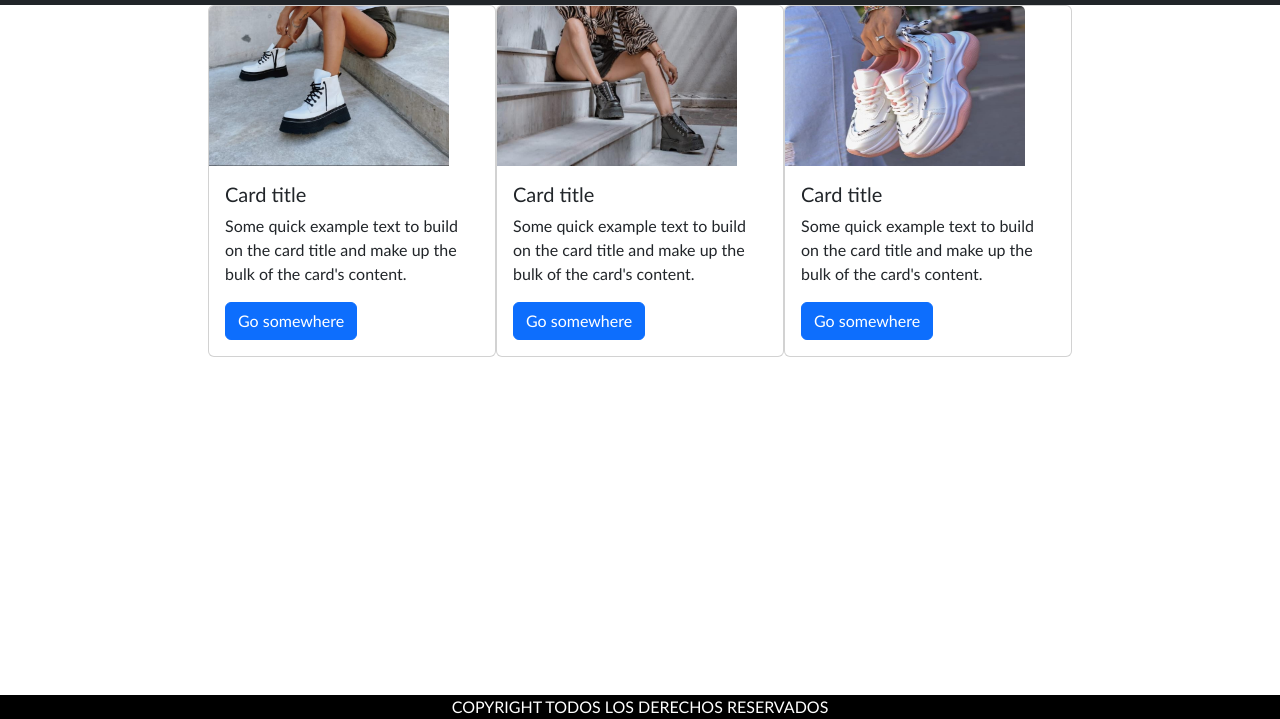
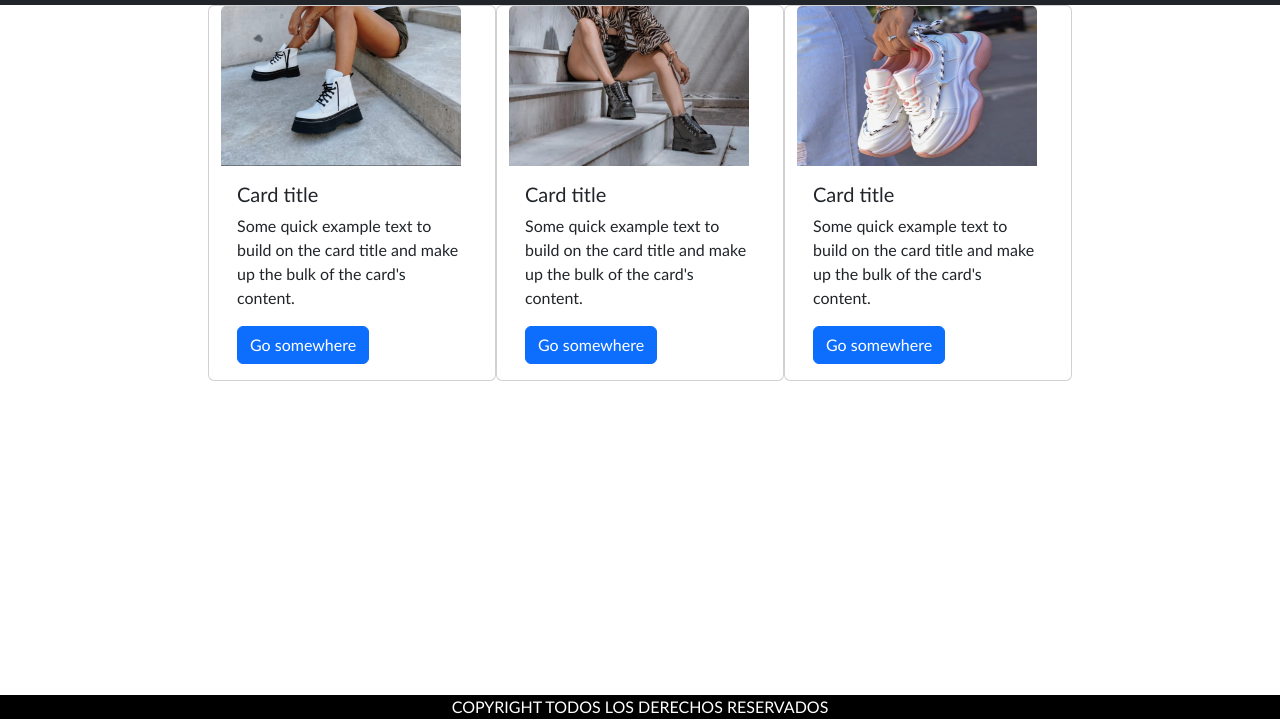
Before and after one commit to EzequielBoszkiewicz/Proyecto_Ezequiel_Boszkiewicz, a plain HTML site: page pages/borcegos.html in a window 1280 px wide. Shown: the part 81-800 px from the top of the page. Drawn offline with nearby package versions, Linux system fonts and the light colour scheme.

Commit message:
agregue la clase row

```diff
--- a/pages/borcegos.html
+++ b/pages/borcegos.html
@@ -28,7 +28,7 @@
             </div>
           </nav>
     </header>
-    <main>
+    <main class="row">
         <div class="card" style="width: 18rem;">
             <img src="../assets/carrusel1.jpg" class="card-img-top" alt="...">
             <div class="card-body">
```
Also changed, not shown: pages/botas.html (+1 -1 lines), pages/texanas.html (+1 -1 lines), pages/zapatillas.html (+1 -1 lines).
